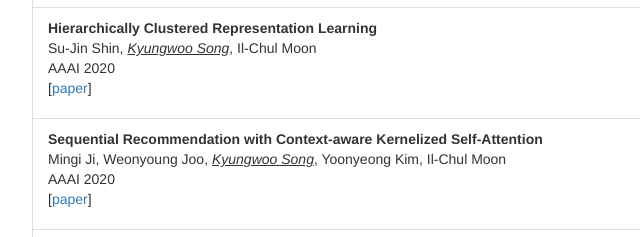
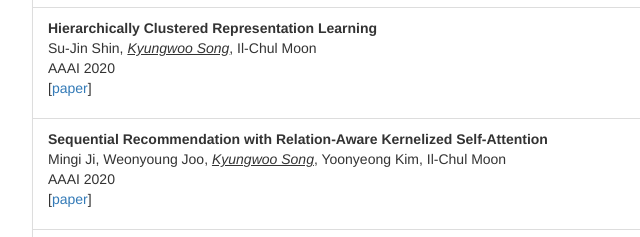
Before and after one commit to gtshs2/gtshs2.github.io, a plain HTML site: page index.html in a window 1280 px wide. Shown: the part 1740-1977 px from the top of the page, 209-849 px from the left. Drawn offline with Linux system fonts and the light colour scheme.

Commit message:
paper title change

```diff
--- a/index.html
+++ b/index.html
@@ -169,7 +169,7 @@
         </li>
         <li class="list-group-item">
             <p id="HCRL">
-                <b>Sequential Recommendation with Context-aware Kernelized Self-Attention</b><br>
+                <b>Sequential Recommendation with Relation-Aware Kernelized Self-Attention</b><br>
                 Mingi Ji, Weonyoung Joo, <u><i>Kyungwoo Song</i></u>, Yoonyeong Kim, Il-Chul Moon <br>
                 AAAI 2020 <br>
                 [<a href="https://arxiv.org/pdf/1911.06478.pdf">paper</a>]
```
Also changed, not shown: 1 other file.
